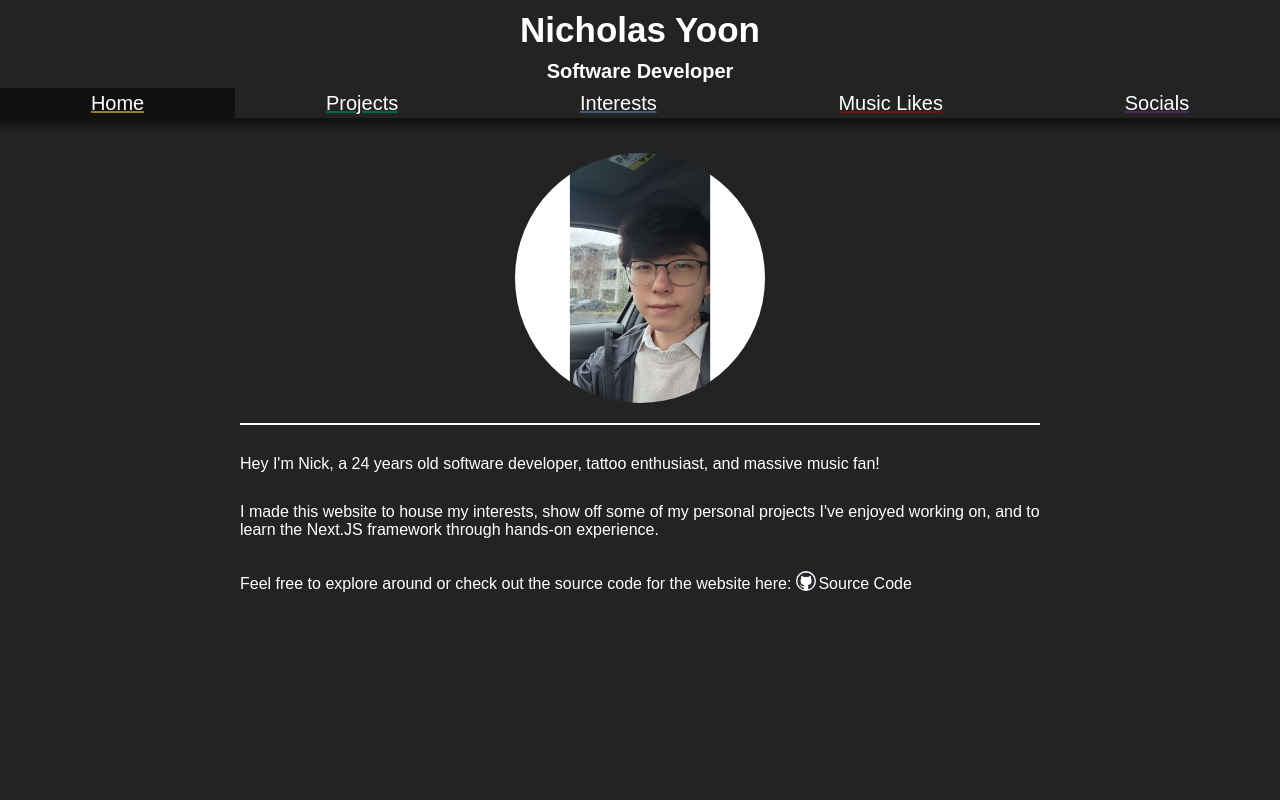
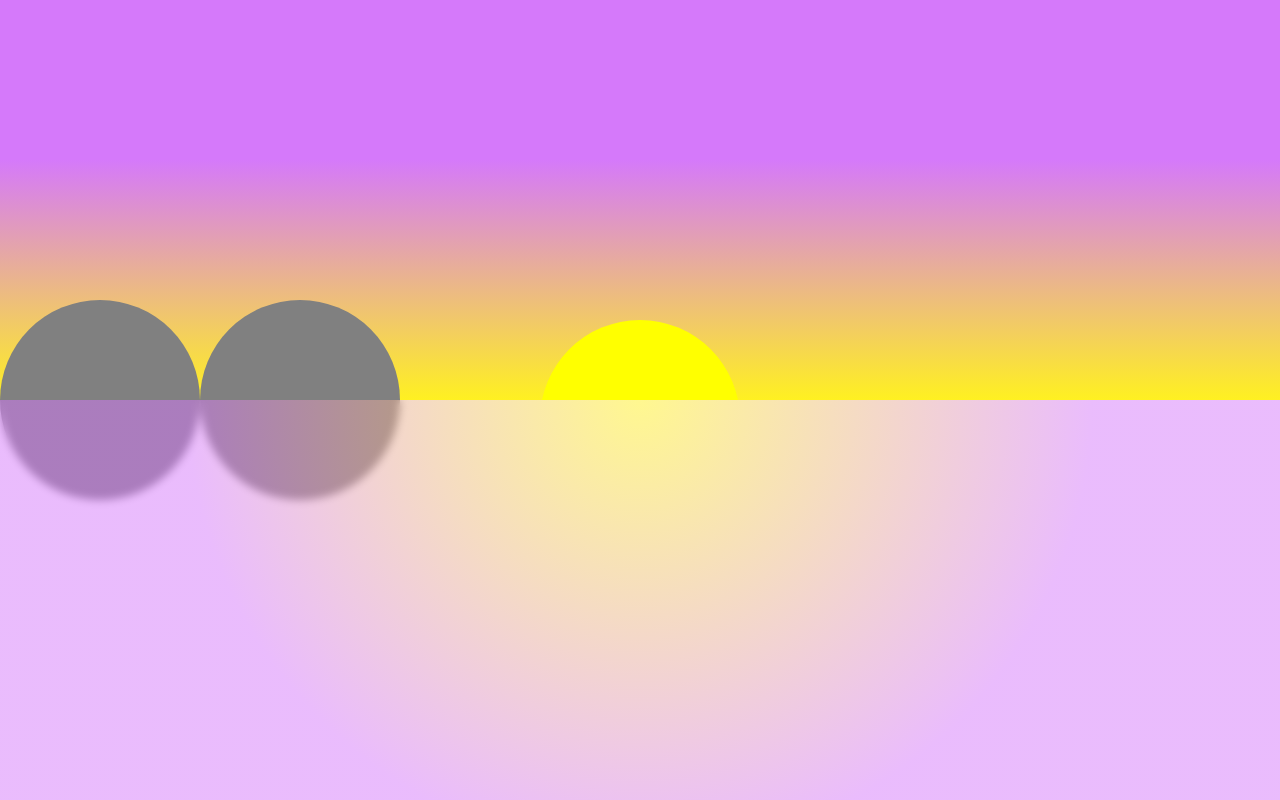
Before and after one commit to nyoon8360/mywebsite, a Next.js app: page / in a window 1280 px wide. Built offline with nearby package versions, Linux system fonts and the light colour scheme.

Commit message:
reworking layout to have new sunset background

```diff
--- a/components/layout.js
+++ b/components/layout.js
@@ -44,15 +44,32 @@ export default function Layout({ children }) {
 
     return (
         <div>
-            <div className={styles.overlay} onAnimationEnd={transitionContainerOnAnimEnd} id='overlay'>
-                <div id='rippleTransition' className={styles.rippleTransition}></div>
-                <div id='rippleTransitionRing' className={styles.rippleTransitionRing}></div>
-                <div id='fadeTransition' className={styles.fadeTransition} style={{backgroundColor: fadeColor}}></div>
+            <div className={styles.backgroundContainer}>
+                <div className={styles.sky}>
+                </div>
+                <div className={styles.lake}>
+                    <div className={styles.folliage}>
+
+                    </div>
+                </div>
+                <div className={styles.mountainsContainer}>
+                    <div className={styles.testMountain}>
+
+                    </div>
+                    <div className={styles.testMountain}>
+
+                    </div>
+                </div>
+                <div className={styles.sunMoonContainer}>
+                    <div className={styles.sun}>
+
+                    </div>
+                </div>
             </div>
-            <MainHeader transitionFunction={transition}></MainHeader>
-            <div className={styles.contentContainer}>
-                {children}
+            <div className={styles.headerContainer}>
+
             </div>
         </div>
+
     );
 }
--- a/components/layout.module.css
+++ b/components/layout.module.css
@@ -1,70 +1,77 @@
-.contentContainer {
-    margin-top: 20px;
-    margin-bottom: 20px;
+.backgroundContainer {
+    position: fixed;
+    height: 100%;
+    width: 100%;
+}
+
+.sky {
+    position: fixed;
+    height: 50%;
+    width: 100%;
+
+    z-index: 0;
+
+    overflow: hidden;
+
+    background: linear-gradient(1turn, rgba(255, 240, 33), rgba(213, 121, 250) 60%);
+
+    display: flex;
+    flex-direction: column;
+
+    justify-content: flex-end;
+}
+
+.lake {
+    position: fixed;
+    height: 50%;
+    width: 100%;
+    top: 50%;
+
+    z-index: 3;
+
+    background: radial-gradient(circle at top, rgba(255, 240, 33, 0.5), rgba(213, 121, 250, .5) 60%);
+
+    backdrop-filter: blur(4px);
+}
+
+.sunMoonContainer {
+    position: fixed;
+    width: 100%;
+    height: 50%;
+    overflow: hidden;
+
+    z-index: 1;
+}
+
+.sun {
+    position: relative;
+    width: 200px;
+    height: 200px;
+
+    background-color: yellow;
+    border-radius: 50%;
     margin-left: auto;
     margin-right: auto;
-    max-width: 800px;
-    padding-left: 20px;
-    padding-right: 20px;
-    overflow: hidden;
+
+    margin-top: 40vh;
 }
 
-.overlay {
-    z-index: 6;
-    overflow: hidden;
-    flex-grow: 1;
-
+.mountainsContainer {
     position: fixed;
-
-    width: 100vw;
-    height: 100%;
-
-    pointer-events: none;
-}
-
-.rippleTransition {
-    position: absolute;
-    width: 0px;
-    height: 0px;
-    bottom: 0%;
-
-    border-radius: 9000px 9000px 0 0;
-
-    opacity: 1;
-    transform: translateX(-50%);
-
-    transition: width 1s ease-in, height 1s ease-in;
-    transition-delay: .25s;
-}
-
-.rippleTransitionRing {
-    position: absolute;
-    width: 0px;
-    height: 0px;
-    bottom: 0%;
-
-    transform: translateX(-50%);
-
-    border-radius: 9000px 9000px 0 0;
-
-    transition: width 1s ease-in, height 1s ease-in;
-}
-
-.fadeTransition {
-    position: absolute;
     width: 100%;
     height: 100%;
 
-    background-color: red;
+    z-index: 2;
 
-    animation: 1.5s ease-in 0s 1 forwards fadeIn;
+    display: flex;
+    flex-direction: row;
+    align-items: center;
 }
 
-@keyframes fadeIn {
-    0% {
-        opacity: 1;
-    }
-    100% {
-        opacity: 0;
-    }
+.testMountain {
+    width: 200px;
+    height: 200px;
+
+    background-color: gray;
+    border-radius: 50%;
 }
--- a/pages/index.js
+++ b/pages/index.js
@@ -20,28 +20,11 @@ export default function HomePage() {
     `;
 
     return (
+
         <Layout>
-            <div className={styles.profilePicContainer}>
-                <Image className={styles.profilePic} src='/images/profile_pic_rain_car.jpg' height={250} width={250} alt='My Pic'/>
-            </div>
-            <hr className={styles.divider}/>
-            <Reveal keyframes={fadeUpAnimation} duration={2000} triggerOnce='true'>
-                <p className={styles.bodyText}>Hey I'm Nick, a {calc_age(new Date(1998, 7, 27))} years old software developer, tattoo enthusiast, and massive music fan!</p>
+            <p>hallo</p>
+        </Layout>
 
-                <p className={styles.bodyText}>I made this website to house my interests, show off some of my personal projects I've enjoyed working
-                on, and to learn the Next.JS framework through hands-on experience.</p>
-
-                <p className={styles.bodyText}>Feel free to explore around or check out the source code for the website here:
-                    <a id='githubSourceCodeLink' className={styles.githubLink} target='_blank' href='https://github.com/nyoon8360/mywebsite'>
-                        <Image className={styles.githubLogo} src='/images/github-mark.png' alt='github logo' width={18} height={18}/>
-                        <label htmlFor='githubSourceCodeLink' className={styles.githubLinkLabel}>Source Code</label>
-                    </a>
-
-                </p>
-
-            </Reveal>
-
-        </Layout>
     )
 }
 
--- a/styles/global.css
+++ b/styles/global.css
@@ -7,6 +7,6 @@
 html, body {
     margin: 0;
 
-    background-color: var(--main-bg-color);
+
     overflow-x: hidden;
 }
```
